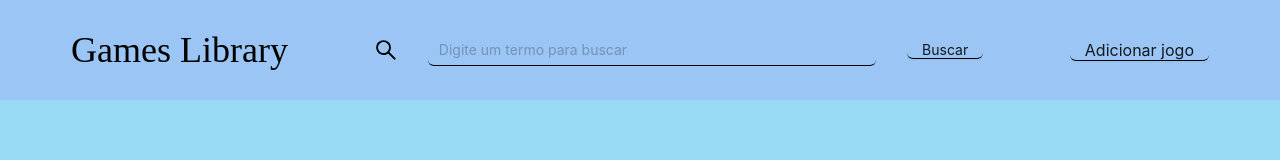
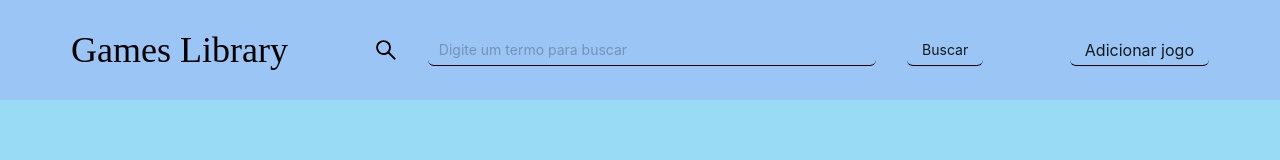
Before and after one commit to Josimar-Souza/Games-Library, a React (Vite) app: page / in a window 1280 px wide. Shown: the top 160 px of the page. Built offline with nearby package versions, Linux system fonts and the light colour scheme; no server answers; a web font is replaced by a local one.

Commit message:
feat: Button component created

```diff
--- /dev/null
+++ b/src/components/Button/buttonStyles.js
@@ -0,0 +1,11 @@
+import styled from 'styled-components';
+import { Button } from 'antd';
+
+const CustomButton = styled(Button)`
+  background: ${({ background }) => background};
+  border: ${({ border }) => border};
+  border-width: ${({ borderWidth }) => borderWidth};
+  font-size: ${({ fontSize }) => fontSize};
+`;
+
+export default CustomButton;
--- /dev/null
+++ b/src/components/Button/index.jsx
@@ -0,0 +1,42 @@
+import React from 'react';
+import PropTypes from 'prop-types';
+import CustomButton from './buttonStyles';
+
+function Button({
+  children,
+  background,
+  border,
+  borderWidth,
+  fontSize,
+  onClick,
+}) {
+  return (
+    <CustomButton
+      background={background}
+      border={border}
+      borderWidth={borderWidth}
+      fontSize={fontSize}
+      onClick={onClick}
+    >
+      {children}
+    </CustomButton>
+  );
+}
+
+Button.defaultProps = {
+  background: 'white',
+  border: '1px solid white',
+  borderWidth: '1px',
+  fontSize: '16px',
+};
+
+Button.propTypes = {
+  children: PropTypes.oneOfType([PropTypes.string, PropTypes.node]).isRequired,
+  background: PropTypes.string,
+  border: PropTypes.string,
+  borderWidth: PropTypes.string,
+  fontSize: PropTypes.string,
+  onClick: PropTypes.func.isRequired,
+};
+
+export default Button;
--- a/src/components/Header/headerStyles.js
+++ b/src/components/Header/headerStyles.js
@@ -1,5 +1,4 @@
 import styled from 'styled-components';
-import { Button } from 'antd';
 
 export const HeaderContainer = styled.div`
   align-items: center;
@@ -15,11 +14,3 @@ export const HeaderTitle = styled.h1`
   font-size: 36px;
   font-family: 'Kablammo', cursive;
 `;
-
-export const CustomButton = styled(Button)`
-  background: none;
-  border: none;
-  border-bottom: 1px solid black;
-  font-size: 16px;
-  height: fit-content;
-`;
--- a/src/components/Header/index.jsx
+++ b/src/components/Header/index.jsx
@@ -1,6 +1,7 @@
 import React from 'react';
 import PropTypes from 'prop-types';
-import { HeaderContainer, HeaderTitle, CustomButton } from './headerStyles';
+import { HeaderContainer, HeaderTitle } from './headerStyles';
+import Button from '../Button';
 import Search from '../Search';
 
 function Header({ title }) {
@@ -8,7 +9,13 @@ function Header({ title }) {
     <HeaderContainer>
       <HeaderTitle>{title}</HeaderTitle>
       <Search />
-      <CustomButton>Adicionar jogo</CustomButton>
+      <Button
+        background="none"
+        border="1px solid black"
+        borderWidth="0 0 1px 0"
+      >
+        Adicionar jogo
+      </Button>
     </HeaderContainer>
   );
 }
--- a/src/components/Search/index.jsx
+++ b/src/components/Search/index.jsx
@@ -3,8 +3,8 @@ import {
   SearchContainer,
   SearchIcon,
   CustomInput,
-  CustomButton,
 } from './searchStyles';
+import Button from '../Button';
 
 function Search() {
   return (
@@ -13,7 +13,14 @@ function Search() {
       <CustomInput
         placeholder="Digite um termo para buscar"
       />
-      <CustomButton>Buscar</CustomButton>
+      <Button
+        background="none"
+        border="1px solid black"
+        borderWidth="0 0 1px 0"
+        fontSize="14px"
+      >
+        Buscar
+      </Button>
     </SearchContainer>
   );
 }
--- a/src/components/Search/searchStyles.js
+++ b/src/components/Search/searchStyles.js
@@ -1,5 +1,5 @@
 import styled from 'styled-components';
-import { Input, Button } from 'antd';
+import { Input } from 'antd';
 import { SearchOutlined } from '@ant-design/icons';
 
 export const SearchContainer = styled.div`
@@ -20,11 +20,3 @@ export const CustomInput = styled(Input)`
   border-bottom: 1px solid black;
   width: 70%;
 `;
-
-export const CustomButton = styled(Button)`
-  background: none;
-  border: none;
-  border-bottom: 1px solid black;
-  font-size: 14px;
-  height: fit-content;
-`;
```
